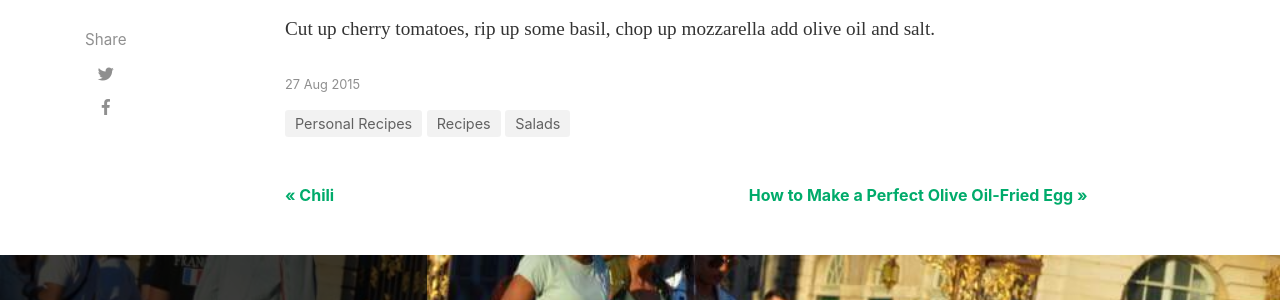
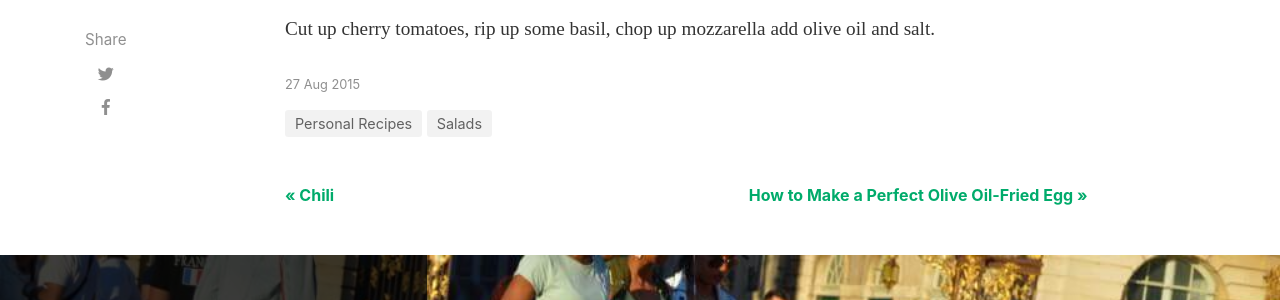
Before and after one commit to iomike/sauce, a Jekyll site: the page built from _posts/2015-08-27-caprese-salad.html, in a window 1280 px wide and 900 px high, scrolled down 974 px. Shown: the part 186-486 px from the top of the window. Built offline with Jekyll 4.4.1, drawn with Linux system fonts in a browser that asks for light colours; nearby versions of some CDN libraries; comment, search, counter and statistics services are not loaded.

Commit message:
Update from Forestry.io - Updated 2015-08-27-caprese-salad.html

```diff
--- a/_posts/2015-08-27-caprese-salad.html
+++ b/_posts/2015-08-27-caprese-salad.html
@@ -1,15 +1,13 @@
 ---
 title: 5 Ingredient Caprese Salad
 layout: post
-date: '2015-08-27 11:54:29 -0400'
+date: 2015-08-27 11:54:29 -0400
 type: post
 parent_id: 0
-published: true
 image: assets/images/post-img/5-caprese-salad.jpg
 status: publish
 categories:
 - Personal Recipes
-- Recipes
 - Salads
 tags:
 - Mike's Recipes
```
Also changed, not shown: other parts of _posts/2015-08-27-caprese-salad.html (+5 -1 lines), .forestry/front_matter/templates/post.yml.
